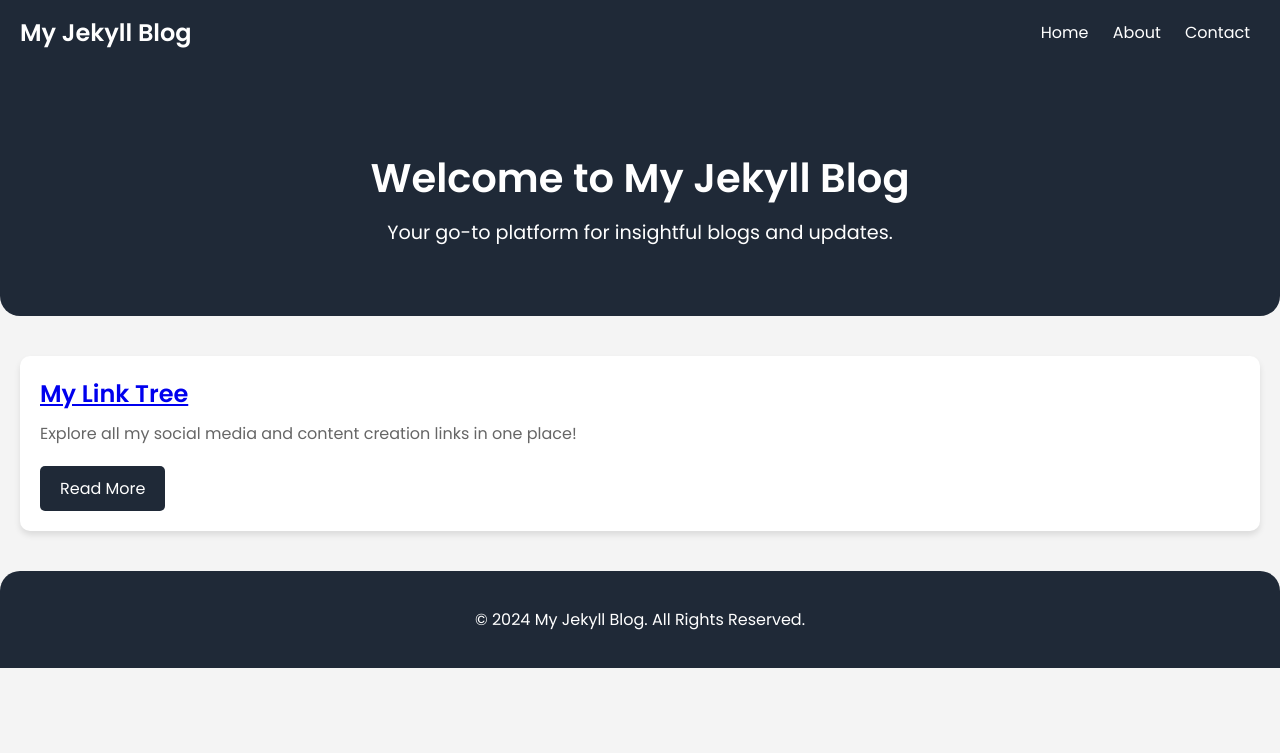
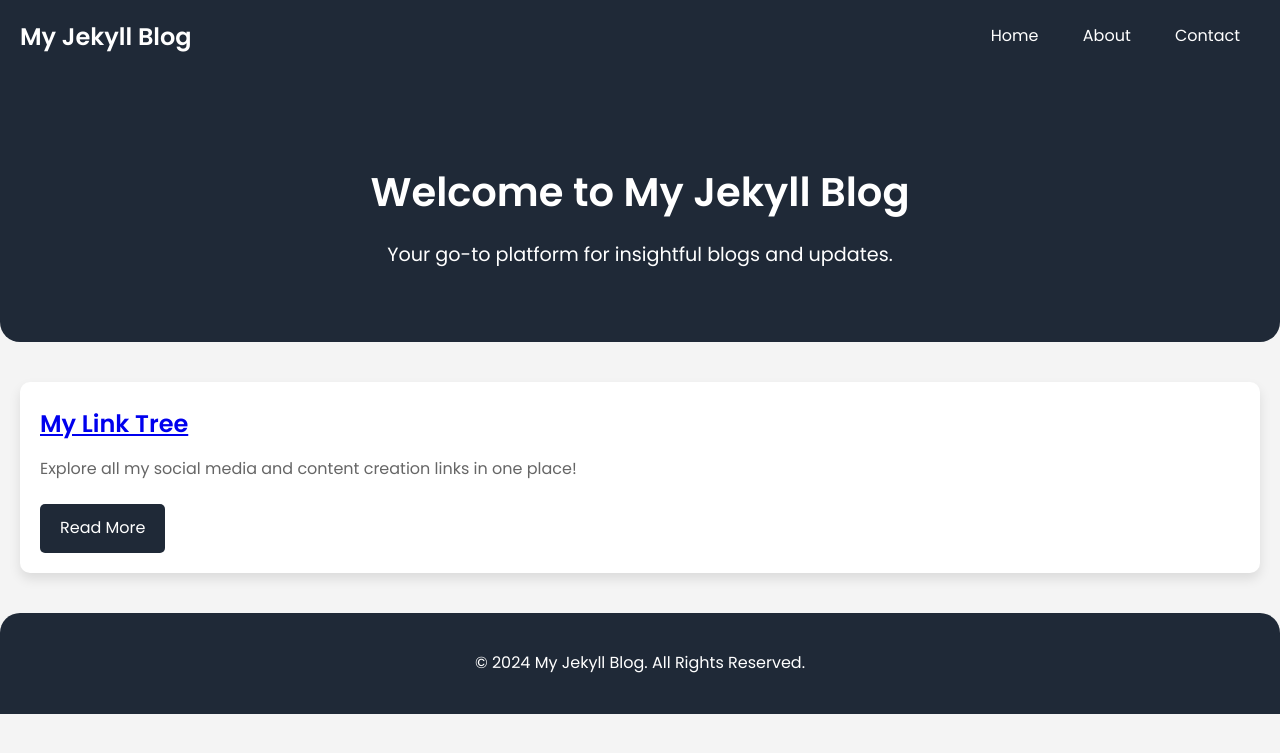
Before and after one commit to Hike-projects/Blogpage, a Jekyll site: the page built from index.markdown, in a window 1280 px wide. Shown: the top 753 px of the page. Built offline with Jekyll 4.4.1, drawn with Linux system fonts in a browser that asks for light colours.

Commit message:
Update style.css

```diff
--- a/assets/css/style.css
+++ b/assets/css/style.css
@@ -5,15 +5,19 @@ body {
   padding: 0;
   background-color: #f4f4f4;
   color: #333;
+  line-height: 1.8;
 }
 
-/* Navbar */
+/* Navbar Styles */
 .navbar {
   display: flex;
   justify-content: space-between;
   align-items: center;
   background-color: #1f2937;
   padding: 15px 20px;
+  position: sticky;
+  top: 0;
+  z-index: 1000;
 }
 
 .navbar .logo a {
@@ -28,10 +32,12 @@ body {
   text-decoration: none;
   margin: 0 10px;
   font-weight: 400;
+  padding: 10px;
 }
 
 .navbar .menu a:hover {
-  text-decoration: underline;
+  background: #4b5563;
+  border-radius: 5px;
 }
 
 /* Hero Section */
@@ -64,19 +70,20 @@ body {
 .card {
   background: #fff;
   border-radius: 10px;
-  box-shadow: 0 4px 6px rgba(0, 0, 0, 0.1);
+  box-shadow: 0 6px 12px rgba(0, 0, 0, 0.1);
   overflow: hidden;
   transition: transform 0.3s ease, box-shadow 0.3s ease;
 }
 
 .card:hover {
   transform: translateY(-10px);
-  box-shadow: 0 6px 12px rgba(0, 0, 0, 0.2);
+  box-shadow: 0 8px 16px rgba(0, 0, 0, 0.2);
 }
 
 .card-image img {
   width: 100%;
   height: auto;
+  border-bottom: 2px solid #e5e7eb;
 }
 
 .card-content {
@@ -117,3 +124,35 @@ footer {
   color: #fff;
   border-radius: 20px 20px 0 0;
 }
+
+/* Responsive Design */
+@media (max-width: 768px) {
+  .navbar {
+    flex-direction: column;
+    align-items: flex-start;
+  }
+
+  .navbar .menu a {
+    margin: 5px 0;
+  }
+
+  .hero h1 {
+    font-size: 2em;
+  }
+
+  .hero p {
+    font-size: 1em;
+  }
+
+  .cards {
+    grid-template-columns: 1fr;
+  }
+
+  .card-content h2 {
+    font-size: 1.2em;
+  }
+
+  .card-content p {
+    font-size: 0.9em;
+  }
+}
```
